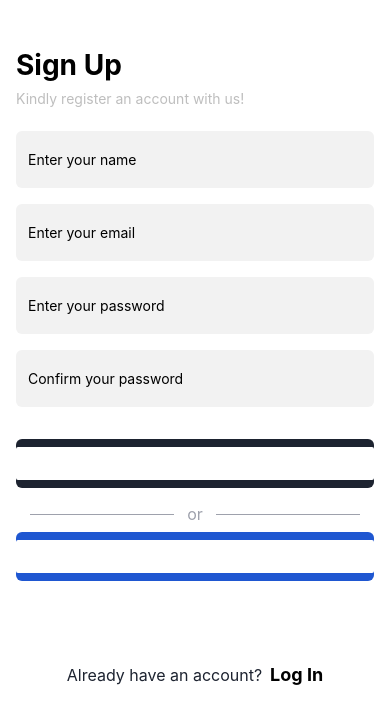
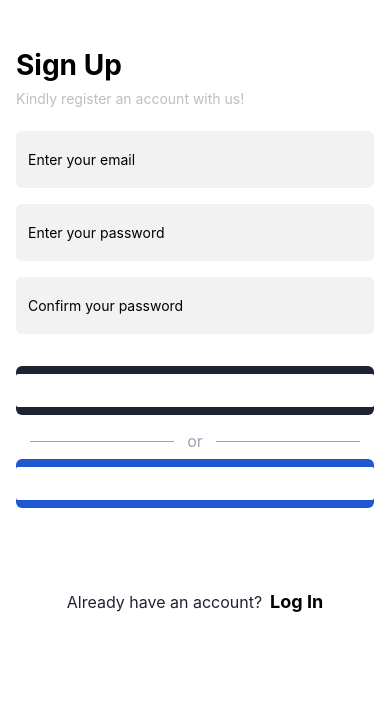
Before and after one commit to ellaboevans/InteliTech-React-Native-Mobile-App, a React Native app: screen /register in a window 390 px wide. Shown: the top 724 px of the page. Built offline with nearby package versions, Linux system fonts and the light colour scheme; no server answers.

Commit message:
Remove Name Text Field

```diff
--- a/screens/RegisterScreen.js
+++ b/screens/RegisterScreen.js
@@ -4,7 +4,6 @@ import { useNavigation } from "@react-navigation/native";
 import { auth } from "../firebase";
 
 const RegisterScreen = () => {
-  const [name, setName] = useState("");
   const [email, setEmail] = useState("");
   const [password, setPassword] = useState("");
   const [confirmPassword, setConfirmPassword] = useState("");
@@ -25,7 +24,7 @@ const RegisterScreen = () => {
       alert("Password does not match!");
     } else {
       auth
-        .createUserWithEmailAndPassword(email, password, name)
+        .createUserWithEmailAndPassword(email, password)
         .then((userCredentials) => {
           const user = userCredentials.user;
           console.log("Registered with:", user.email);
@@ -48,13 +47,6 @@ const RegisterScreen = () => {
           Kindly register an account with us!
         </Text>
         <View>
-          <TextInput
-            placeholder="Enter your name"
-            keyboardType="default"
-            value={name}
-            onChangeText={(text) => setName(text)}
-            className="mt-4 bg-[#f2f2f2] py-5 pl-3 rounded-md"
-          />
           <TextInput
             placeholder="Enter your email"
             keyboardType="default"
```
